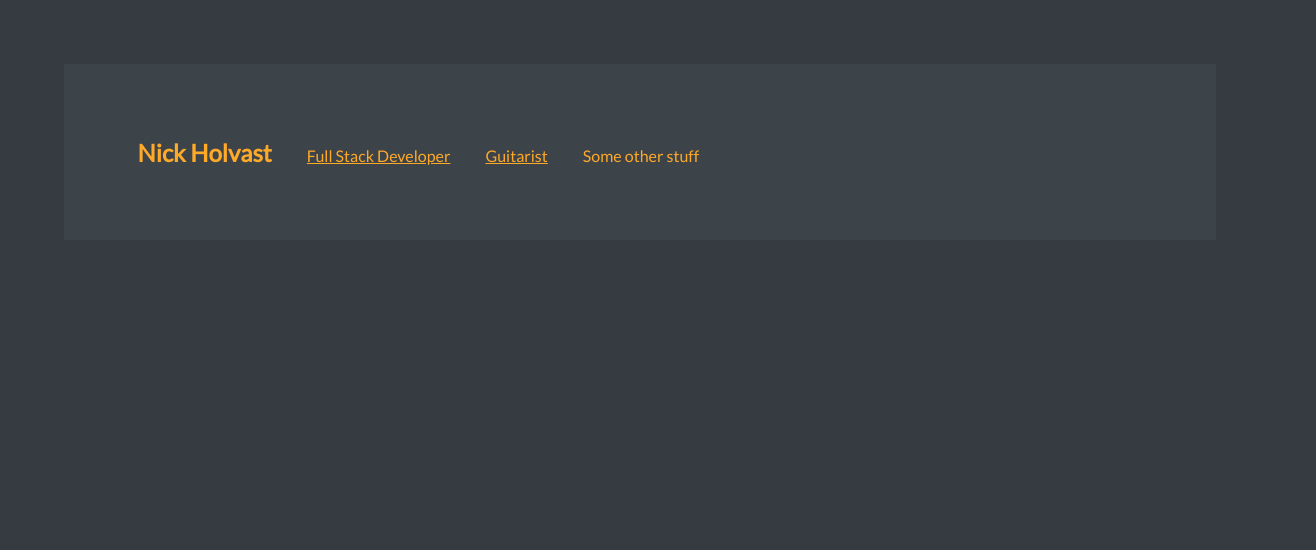
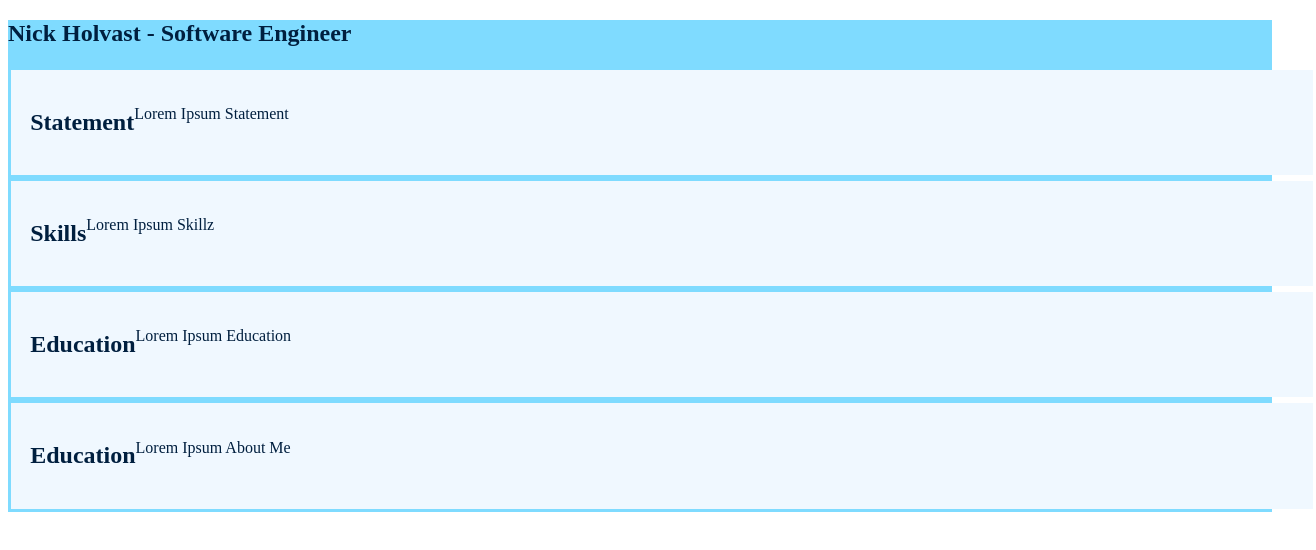
Before and after one commit to aNerdInTheHand/nickholvast.com, a plain HTML site: page cv.html in a window 1280 px wide. Shown: the whole page, 1316 px wide, since content can reach past the window. Drawn offline with Linux system fonts and the light colour scheme.

Commit message:
do not know what this is

```diff
--- /dev/null
+++ b/cv.css
@@ -0,0 +1,14 @@
+.cv-page {
+  background-color: #7FDBFF;
+  color: #001f3f;
+}
+
+.cv-section {
+  display: inline-flex;
+  flex-direction: row;
+  width: 100%;
+  margin: 3px;
+  padding: 1.2rem;
+  background-color: aliceblue;
+  text-align: center;
+}
--- a/cv.html
+++ b/cv.html
@@ -5,24 +5,44 @@
   	<title>Nick Holvast</title>
   	<meta name="viewport" content="width=device-width, initial-scale=1.0">
   	<meta name="author" content="Nick Holvast">
-  	<meta name="description" content="A website all about Nick Holvast.">
+  	<meta name="description" content="For Nick Holvast enthusiasts.">
   	<meta name="robots" content="all">
     <title>Nick Holvast</title>
-    <link rel="stylesheet" href="styles.css">
+    <link rel="stylesheet" href="cv.css">
     <link href="https://fonts.googleapis.com/css?family=Lato" rel="stylesheet">
+    <script>
+      function toggleElement(elem) {
+        var e = document.getElementById(elem)
+        if (e.style.display === "none") {
+          e.style.display = "inline-block";
+        } else {
+          e.style.display = "none";
+        }
+      }
+    </script>
   </head>
   <body id="nick-holvast-com">
-    <div class="page-wrapper">
-      <section class="top-stuff">
-        <header role="banner">
-          <div class="header-main in-header">
-            <h1>Nick Holvast</h1>
-          </div>
-          <div class="header-sub in-header"><p><a href="https://www.github.com/aNerdInTheHand">Full Stack Developer</a></p></div>
-          <div class="header-sub in-header"><p><a href="https://soundcloud.com/nick-holvast">Guitarist</a></p></div>
-          <div class="header-sub in-header"><p>Some other stuff</p></div>
-          </div>
-        </header>
+    <div class="page-wrapper cv-page">
+      <section class="cv-main">
+        <div class="header-main in-header">
+          <h1>Nick Holvast - Software Engineer</h1>
+        </div>
+        <div class="cv-section cv-statement">
+          <h2 onclick="toggleElement('statement')">Statement</h2>
+          <p id="statement">Lorem Ipsum Statement</p>
+        </div>
+        <div class="cv-section cv-skills">
+          <h2 onclick="toggleElement('skills')">Skills</h2>
+          <p id="skills">Lorem Ipsum Skillz</p>
+        </div>
+        <div class="cv-section cv-education">
+          <h2 onclick="toggleElement('education')">Education</h2>
+          <p id="education">Lorem Ipsum Education</p>
+        </div>
+        <div class="cv-section cv-about">
+          <h2 onclick="toggleElement('about-me')">Education</h2>
+          <p id="about-me">Lorem Ipsum About Me</p>
+        </div>
       </section>
     </div>
   </body>
```
Also changed, not shown: index.html (+1 -0 lines), 1 other file.
